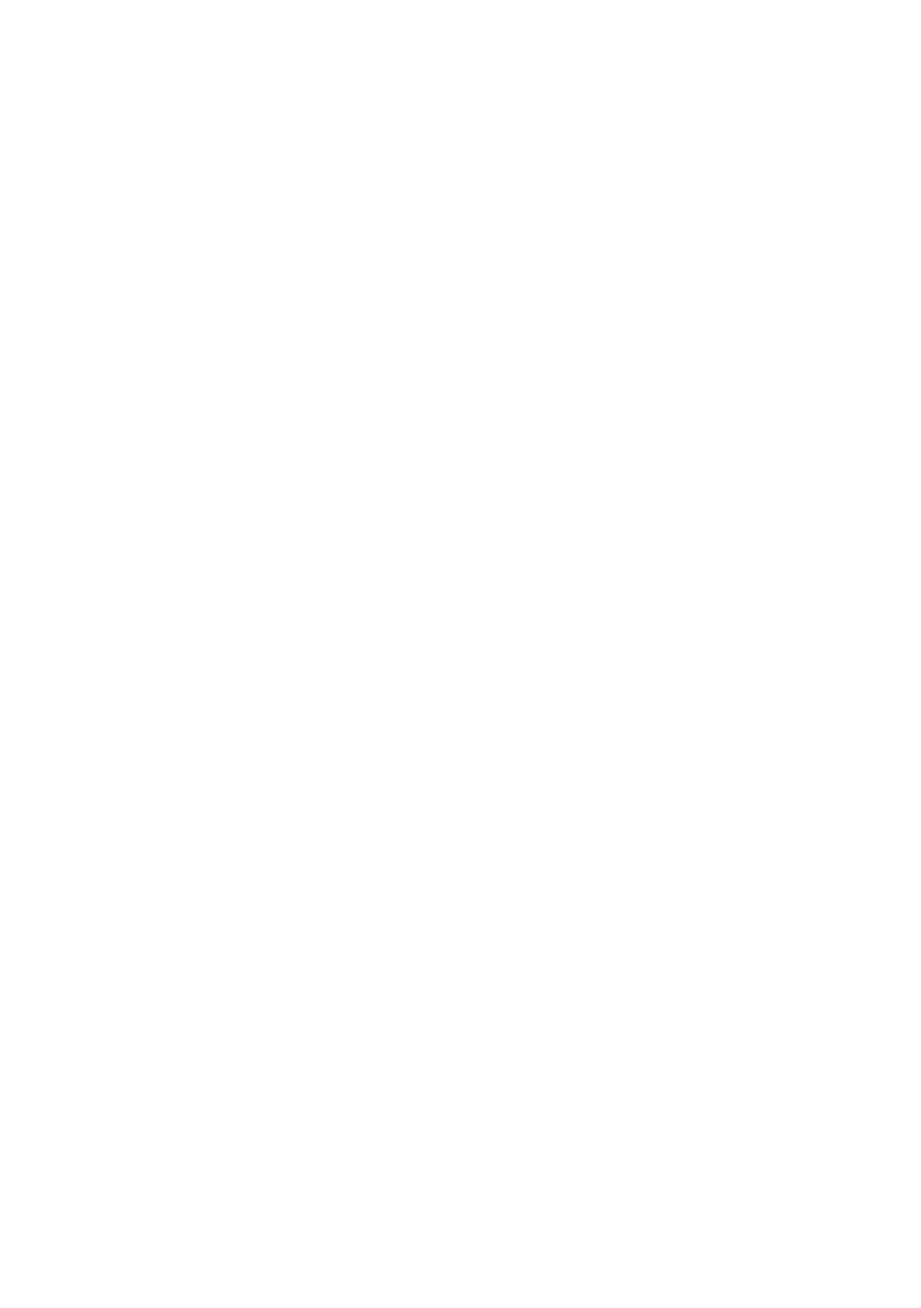
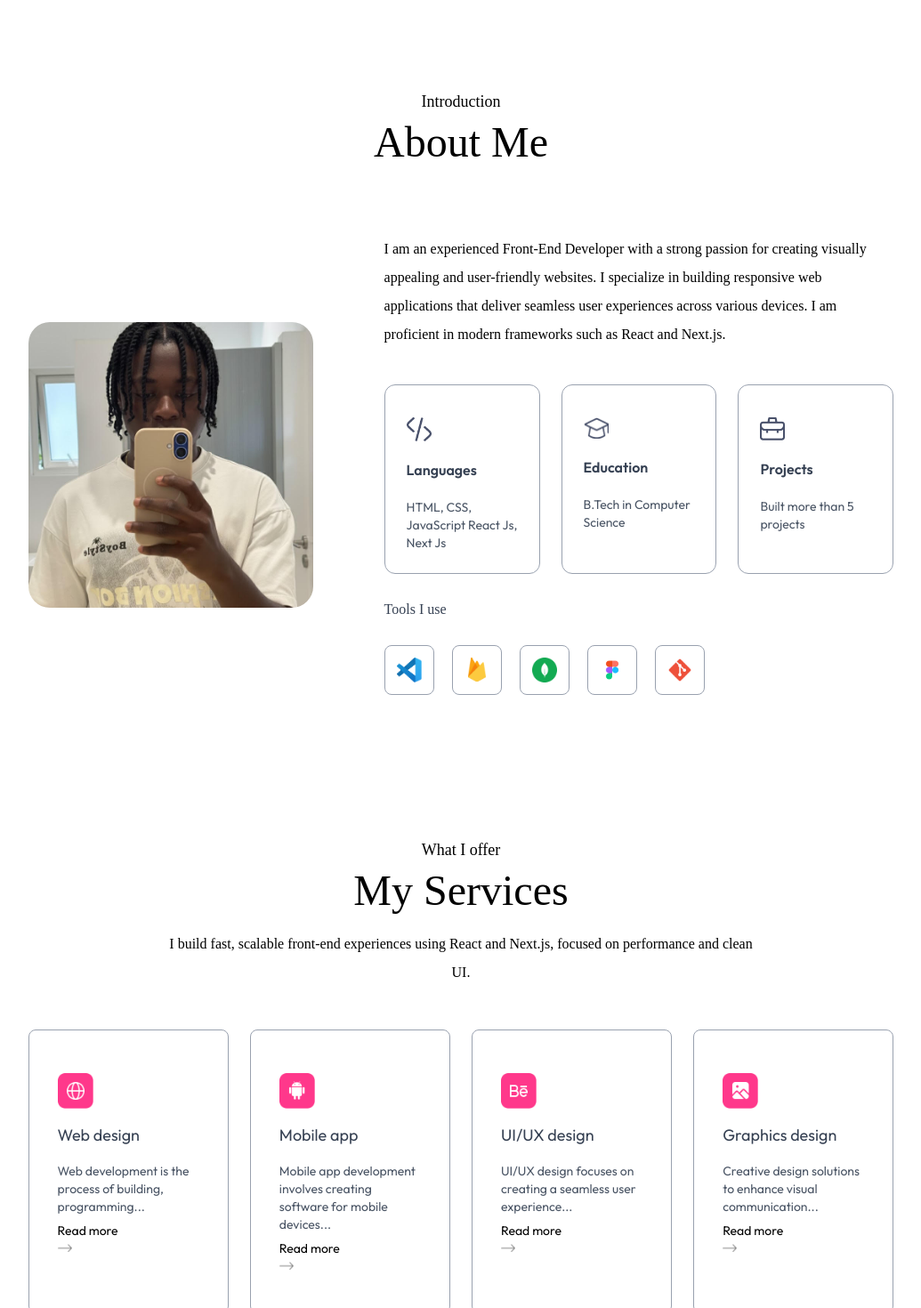
Before and after one commit to emmanuelpam03/Portfolio, a Next.js app: page / in a window 1280 px wide. Shown: the part 740-2210 px from the top of the page at 89% size, without its empty margins (122-1157 px from the left). Before the commit the page ends 800 px from the top, so only its background shows below. Built offline with nearby package versions, Linux system fonts and the light colour scheme; a web font is replaced by a local one.

Commit message:
Implemented About page and Services page

```diff
--- /dev/null
+++ b/app/components/About.jsx
@@ -0,0 +1,58 @@
+import { assets, infoList, toolsData } from "@/assets/assets";
+import Image from "next/image";
+import React from "react";
+
+const About = () => {
+  return (
+    <div id="about" className="w-full px-[12%] py-10 scroll-mt-20">
+      <h4 className="text-center mb-2 text-lg Ovo">Introduction</h4>
+      <h2 className="text-center text-5xl Ovo">About Me</h2>
+
+      <div className="flex w-full flex-col lg:flex-row items-center gap-20 my-20">
+        <div className="w-64 sm:w-80 rounded-3xl max-w-none">
+          <Image
+            src={assets.user_image}
+            alt="user"
+            className="w-full rounded-3xl top-0"
+          />
+        </div>
+        <div className="flex-1">
+          <p className="mb-10 max-w-2xl Ovo">
+            I am an experienced Front-End Developer with a strong passion for
+            creating visually appealing and user-friendly websites. I specialize
+            in building responsive web applications that deliver seamless user
+            experiences across various devices. I am proficient in modern
+            frameworks such as React and Next.js.
+          </p>
+          <ul className="grid grid-cols-1 sm:grid-cols-3 gap-6 max-w-2xl">
+            {infoList.map(({ icon, iconDark, title, description }, index) => (
+              <li
+                key={index}
+                className="border-[0.5px] border-gray-400 rounded-xl p-6 cursor-pointer lightHover hover:-translate-y-1 duration-500 darkBoxShadow"
+              >
+                <Image src={icon} alt={title} className="w-7 mt-3" />
+                <h3 className="my-4 font-semibold text-gray-700">{title}</h3>
+                <p className="text-gray-600 text-sm">{description}</p>
+              </li>
+            ))}
+          </ul>
+
+          <h4 className="my-6 text-gray-700 Ovo">Tools I use</h4>
+
+          <ul className="flex items-center gap-3 sm:gap-5">
+            {toolsData.map((tool, index) => (
+              <li
+                key={index}
+                className="flex items-center justify-center w-12 sm:w-14 aspect-square border border-gray-400 rounded-lg cursor-pointer hover:-translate-y-1 duration-500"
+              >
+                <Image src={tool} alt="Tool" className="w-5 sm:w-7" />
+              </li>
+            ))}
+          </ul>
+        </div>
+      </div>
+    </div>
+  );
+};
+
+export default About;
--- /dev/null
+++ b/app/components/Services.jsx
@@ -0,0 +1,35 @@
+import { assets, serviceData } from "@/assets/assets";
+import Image from "next/image";
+import React from "react";
+
+const Services = () => {
+  return (
+    <div id="services" className="w-full px-[12%] py-10 scroll-mt-20">
+      <h4 className="text-center mb-2 text-lg Ovo">What I offer</h4>
+      <h2 className="text-center text-5xl Ovo">My Services</h2>
+      <p className="text-center max-w-2xl mx-auto mt-5 mb-12 Ovo">
+        I build fast, scalable front-end experiences using React and Next.js,
+        focused on performance and clean UI.
+      </p>
+
+      <div className="grid gridAuto gap-6 my-10">
+        {serviceData.map(({ icon, title, link, description }, index) => (
+          <div
+            key={index}
+            className="border border-gray-400 rounded-lg px-8 py-12 darkBoxShadow cursor-pointer lightHover hover:-translate-y-1 duration-500"
+          >
+            <Image src={icon} alt="" className="w-10" />
+            <h3 className="text-lg my-4 text-gray-700">{title}</h3>
+            <p className="text-sm text-gray-600 leading-5">{description}</p>
+            <a href={link} className="items-center gap-2 text-sm mt-5">
+              Read more
+              <Image src={assets.right_arrow} alt="" className="w-4" />
+            </a>
+          </div>
+        ))}
+      </div>
+    </div>
+  );
+};
+
+export default Services;
--- a/app/globals.css
+++ b/app/globals.css
@@ -11,3 +11,26 @@
 .Outfit {
   font-family: "Outfit", sans-serif;
 }
+
+.lightHover:hover {
+  background-color: #fcf4ff;
+}
+
+.darkHover:hover {
+  background-color: #2a004a;
+}
+
+.darkTheme {
+  background-color: #11001f;
+}
+
+.darkBoxShadow:hover {
+  box-shadow: 4px 4px 0 #000;
+}
+.lightBoxShadow:hover {
+  box-shadow: 4px 4px 0 #fff;
+}
+
+.gridAuto {
+  grid-template-columns: repeat(auto-fit, minmax(200px, 1fr));
+}
--- a/app/layout.js
+++ b/app/layout.js
@@ -18,7 +18,7 @@
 
 export default function RootLayout({ children }) {
   return (
-    <html lang="en">
+    <html lang="en" className="scroll-smooth">
       <body className={`${outfit.className} ${ovo.className} antialiased leading-8 overflow-x-hidden`}>
         {children}
       </body>
--- a/app/page.js
+++ b/app/page.js
@@ -1,12 +1,16 @@
 "use client";
+import About from "./components/About";
 import Header from "./components/Header";
 import Navbar from "./components/Navbar";
+import Services from "./components/Services";
 
 export default function Home() {
   return (
     <>
       <Navbar />
       <Header />
+      <About />
+      <Services />
     </>
   );
 }
--- a/assets/assets.js
+++ b/assets/assets.js
@@ -1,42 +1,43 @@
-import user_image from './user-image.png';
-import code_icon from './code-icon.png';
-import code_icon_dark from './code-icon-dark.png';
-import edu_icon from './edu-icon.png';
-import edu_icon_dark from './edu-icon-dark.png';
-import project_icon from './project-icon.png';
-import project_icon_dark from './project-icon-dark.png';
-import vscode from './vscode.png';
-import firebase from './firebase.png';
-import figma from './figma.png';
-import git from './git.png';
-import mongodb from './mongodb.png';
-import right_arrow_white from './right-arrow-white.png';
-import logo from './logo.png';
-import logo_dark from './logo_dark.png';
-import mail_icon from './mail_icon.png';
-import mail_icon_dark from './mail_icon_dark.png';
+// import user_image from './user-image.png';
+import user_image from "./image.png";
+import code_icon from "./code-icon.png";
+import code_icon_dark from "./code-icon-dark.png";
+import edu_icon from "./edu-icon.png";
+import edu_icon_dark from "./edu-icon-dark.png";
+import project_icon from "./project-icon.png";
+import project_icon_dark from "./project-icon-dark.png";
+import vscode from "./vscode.png";
+import firebase from "./firebase.png";
+import figma from "./figma.png";
+import git from "./git.png";
+import mongodb from "./mongodb.png";
+import right_arrow_white from "./right-arrow-white.png";
+import logo from "./logo.png";
+import logo_dark from "./logo_dark.png";
+import mail_icon from "./mail_icon.png";
+import mail_icon_dark from "./mail_icon_dark.png";
 // import profile_img from './profile-img.png';
 // import profile_img from './profile_img.png';
-import profile_img from './image.png';
-import download_icon from './download-icon.png';
-import hand_icon from './hand-icon.png';
-import header_bg_color from './header-bg-color.png';
-import moon_icon from './moon_icon.png';
-import sun_icon from './sun_icon.png';
-import arrow_icon from './arrow-icon.png';
-import arrow_icon_dark from './arrow-icon-dark.png';
-import menu_black from './menu-black.png';
-import menu_white from './menu-white.png';
-import close_black from './close-black.png';
-import close_white from './close-white.png';
-import web_icon from './web-icon.png';
-import mobile_icon from './mobile-icon.png';
-import ui_icon from './ui-icon.png';
-import graphics_icon from './graphics-icon.png';
-import right_arrow from './right-arrow.png';
-import send_icon from './send-icon.png';
-import right_arrow_bold from './right-arrow-bold.png';
-import right_arrow_bold_dark from './right-arrow-bold-dark.png';
+import profile_img from "./image.png";
+import download_icon from "./download-icon.png";
+import hand_icon from "./hand-icon.png";
+import header_bg_color from "./header-bg-color.png";
+import moon_icon from "./moon_icon.png";
+import sun_icon from "./sun_icon.png";
+import arrow_icon from "./arrow-icon.png";
+import arrow_icon_dark from "./arrow-icon-dark.png";
+import menu_black from "./menu-black.png";
+import menu_white from "./menu-white.png";
+import close_black from "./close-black.png";
+import close_white from "./close-white.png";
+import web_icon from "./web-icon.png";
+import mobile_icon from "./mobile-icon.png";
+import ui_icon from "./ui-icon.png";
+import graphics_icon from "./graphics-icon.png";
+import right_arrow from "./right-arrow.png";
+import send_icon from "./send-icon.png";
+import right_arrow_bold from "./right-arrow-bold.png";
+import right_arrow_bold_dark from "./right-arrow-bold-dark.png";
 
 export const assets = {
   user_image,
@@ -75,45 +76,86 @@
   right_arrow,
   send_icon,
   right_arrow_bold,
-    right_arrow_bold_dark
+  right_arrow_bold_dark,
 };
 
 export const workData = [
   {
-        title: 'Frontend project',
-        description: 'Web Design',
-        bgImage: '/work-1.png',
+    title: "Frontend project",
+    description: "Web Design",
+    bgImage: "/work-1.png",
   },
   {
-        title: 'Geo based app',
-        description: 'Mobile App',
-        bgImage: '/work-2.png',
+    title: "Geo based app",
+    description: "Mobile App",
+    bgImage: "/work-2.png",
   },
   {
-        title: 'Photography site',
-        description: 'Web Design',
-        bgImage: '/work-3.png',
+    title: "Photography site",
+    description: "Web Design",
+    bgImage: "/work-3.png",
   },
   {
-        title: 'UI/UX designing',
-        description: 'UI/UX Design',
-        bgImage: '/work-4.png',
+    title: "UI/UX designing",
+    description: "UI/UX Design",
+    bgImage: "/work-4.png",
   },
-]
+];
 
 export const serviceData = [
-    { icon: assets.web_icon, title: 'Web design', description: 'Web development is the process of building, programming...', link: '' },
-    { icon: assets.mobile_icon, title: 'Mobile app', description: 'Mobile app development involves creating software for mobile devices...', link: '' },
-    { icon: assets.ui_icon, title: 'UI/UX design', description: 'UI/UX design focuses on creating a seamless user experience...', link: '' },
-    { icon: assets.graphics_icon, title: 'Graphics design', description: 'Creative design solutions to enhance visual communication...', link: '' },
-]
+  {
+    icon: assets.web_icon,
+    title: "Web design",
+    description: "Web development is the process of building, programming...",
+    link: "",
+  },
+  {
+    icon: assets.mobile_icon,
+    title: "Mobile app",
+    description:
+      "Mobile app development involves creating software for mobile devices...",
+    link: "",
+  },
+  {
+    icon: assets.ui_icon,
+    title: "UI/UX design",
+    description:
+      "UI/UX design focuses on creating a seamless user experience...",
+    link: "",
+  },
+  {
+    icon: assets.graphics_icon,
+    title: "Graphics design",
+    description: "Creative design solutions to enhance visual communication...",
+    link: "",
+  },
+];
 
 export const infoList = [
-    { icon: assets.code_icon, iconDark: assets.code_icon_dark, title: 'Languages', description: 'HTML, CSS, JavaScript React Js, Next Js' },
-    { icon: assets.edu_icon, iconDark: assets.edu_icon_dark, title: 'Education', description: 'B.Tech in Computer Science' },
-    { icon: assets.project_icon, iconDark: assets.project_icon_dark, title: 'Projects', description: 'Built more than 5 projects' }
+  {
+    icon: assets.code_icon,
+    iconDark: assets.code_icon_dark,
+    title: "Languages",
+    description: "HTML, CSS, JavaScript React Js, Next Js",
+  },
+  {
+    icon: assets.edu_icon,
+    iconDark: assets.edu_icon_dark,
+    title: "Education",
+    description: "B.Tech in Computer Science",
+  },
+  {
+    icon: assets.project_icon,
+    iconDark: assets.project_icon_dark,
+    title: "Projects",
+    description: "Built more than 5 projects",
+  },
 ];
 
 export const toolsData = [
-    assets.vscode, assets.firebase, assets.mongodb, assets.figma, assets.git
+  assets.vscode,
+  assets.firebase,
+  assets.mongodb,
+  assets.figma,
+  assets.git,
 ];
```
Also changed, not shown: app/components/Navbar.jsx (+23 -3 lines). Lines whose indentation alone changed are shown as unchanged.
